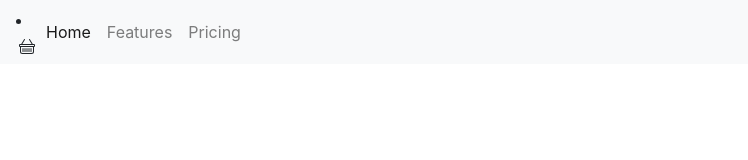
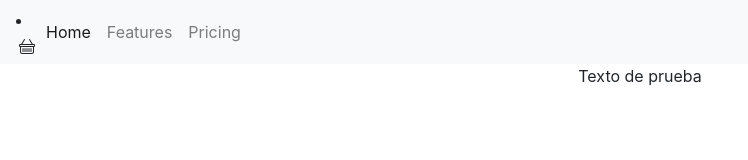
Before and after one commit to santruster/my-apps, a React (Create React App) app: page / in a window 1280 px wide. Shown: the top 160 px of the page, without its empty margins (0-748 px from the left). Built offline with nearby package versions, Linux system fonts and the light colour scheme.

Commit message:
added itemlistcontainer call from app

```diff
--- a/src/App.js
+++ b/src/App.js
@@ -6,6 +6,7 @@ function App() {
   return (
     <div className="App">
         <NavBar />
+        <ItemListContainer />
     </div>
   );
 }
```
